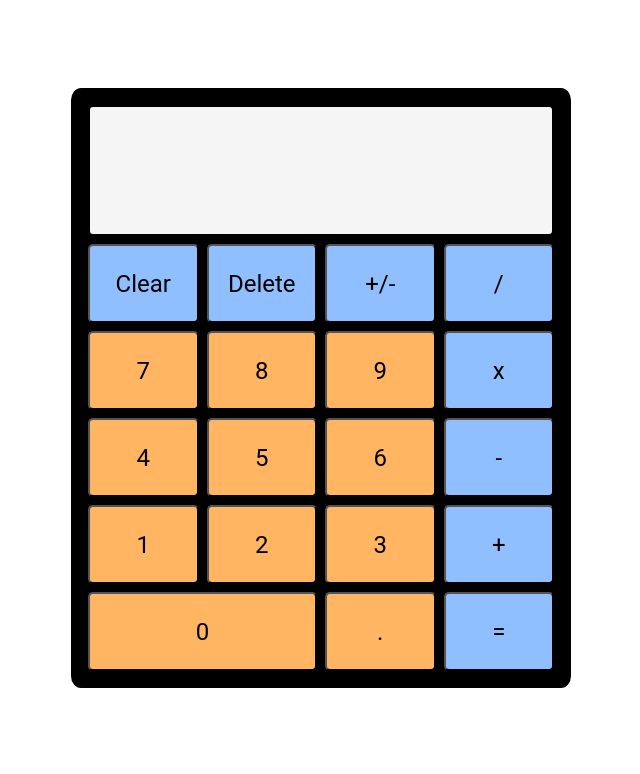
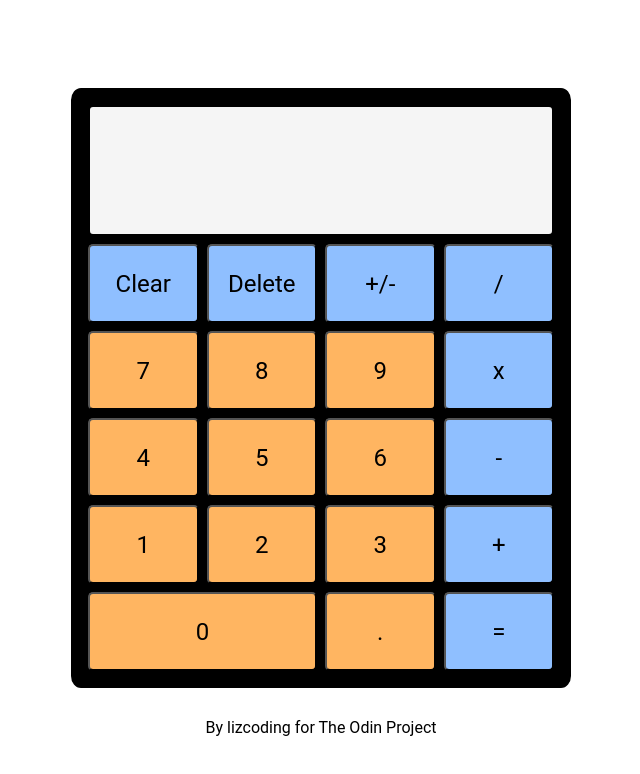
Before and after one commit to lizcoding/calculator, a plain HTML site: page index.html in a window 1280 px wide. Shown: the whole page, without its empty margins (319-959 px from the left). Drawn offline with Linux system fonts and the light colour scheme.

Commit message:
Modify index.html and style.css

```diff
--- a/index.html
+++ b/index.html
@@ -28,7 +28,7 @@
         <button id="decimal" class="number-button">.</button>
         <button id="equals">=</button>
     </div>
-    <div class="footer"></div>
+    <div class="footer">By lizcoding for The Odin Project</div>
 <script src="script.js"></script>
 </body>
 </html>
--- a/style.css
+++ b/style.css
@@ -63,3 +63,10 @@ button:hover {
 #zero {
     grid-column: span 2;
 }
+
+.footer {
+    display: flex;
+    align-items: center;
+    justify-content: center;
+    padding-top: 30px;
+}
```
